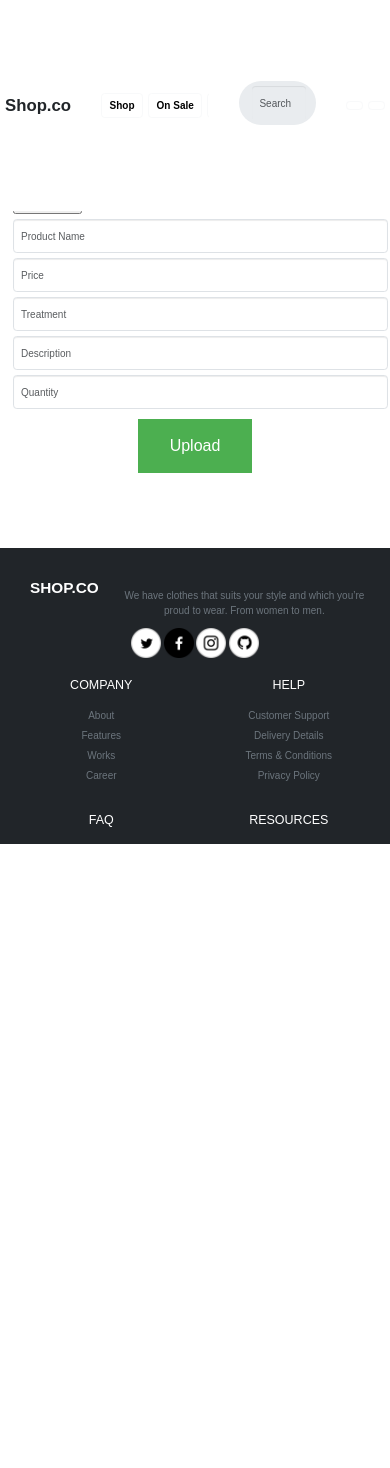
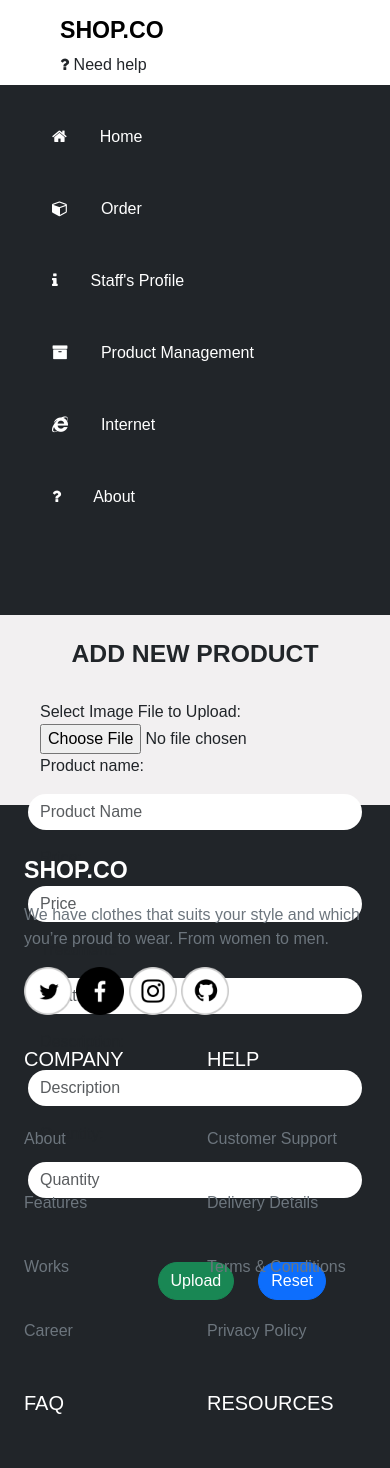
Before and after one commit to thuanvu301103/Laptrinhweb_Assignment, a PHP site: page /views/staff.php in a window 390 px wide. Shown: the top 1468 px of the page. Before the commit the page ends 844 px from the top, so only its background shows below. Run offline with PHP 8.4, Linux system fonts and the light colour scheme; data that the repository does not hold is empty; some libraries are stand-ins or nearby versions.

Commit message:
Add files via upload

```diff
--- a/views/staff.php
+++ b/views/staff.php
@@ -6,31 +6,16 @@
 
 <head>
 
-    <title>DrugStore</title>
+    <title>Staff | Add new product</title>
 
     <meta charset="utf-8">
     <meta name="viewport" content="width=device-width, initial-scale=1">
-    <link rel="stylesheet" href="https://maxcdn.bootstrapcdn.com/bootstrap/3.4.1/css/bootstrap.min.css">
+    <link rel="stylesheet" href="https://cdnjs.cloudflare.com/ajax/libs/font-awesome/4.7.0/css/font-awesome.min.css">
+    <link href="https://cdn.jsdelivr.net/npm/bootstrap@5.3.2/dist/css/bootstrap.min.css" rel="stylesheet" integrity="sha384-T3c6CoIi6uLrA9TneNEoa7RxnatzjcDSCmG1MXxSR1GAsXEV/Dwwykc2MPK8M2HN" crossorigin="anonymous">
     <script src="https://ajax.googleapis.com/ajax/libs/jquery/3.5.1/jquery.min.js"></script>
     <script src="https://maxcdn.bootstrapcdn.com/bootstrap/3.4.1/js/bootstrap.min.js"></script>
     <style>
-        body {
-            display: flex;
-            flex-direction: column;
-        }
 
-        header {
-            position: fixed;
-            width: 100%;
-            left: 0;
-            top: 0;
-        }
-
-        main {
-            position: absolute;
-            top: 150px;
-            z-index: -1;
-        }
         .add{
             max-width: 500px;
             margin: auto;
@@ -39,49 +24,120 @@
         .add input{
             margin: 5px 5px;
         }
-        .add .button{
-            background-color: #4CAF50; /* Green */
-            border: none;
-            color: white;
-            padding: 15px 32px;
-            text-align: center;
-            text-decoration: none;
-            display: inline-block;
-            font-size: 16px;
+        li {
+            padding-top: 2rem;
         }
 
     </style>
 </head>
 
-<body>
-    <header>
-        <?php include "header.php"; ?>
-    </header>
-    <main role="main" class="flex-shrink-0">
-    <h3>ADD NEW PRODUCT</h3>
-        <div class="container-fluid">
-            <body class="add">
+<body style="background-color: #F2F0F1;">
+    <nav class="navbar sticky-top" style="background-color: #FFFFFF;">
+        <div class="align-item-start container-fluid">
+            <a class="navbar-brand fs-3 fw-bolder px-5" href="#">SHOP.CO</a>
 
-                <form action="../controllers/addProduct_processing.php" method="post" enctype="multipart/form-data" >
-                        Select Image File to Upload:
-                    <input type="file" name="file">
-                    <input type="text" name="productname" placeholder="Product Name" id="productname" class="TextField form-control" rules="required" />
-                    <input type="number" name="price" placeholder="Price" id="price" class="TextField form-control" rules="required" />
-                    <input type="text" name="treatment" placeholder="Treatment" id="treatment" class="TextField form-control" rules="required" />
-                    <input type="text" name="description" placeholder="Description" id="description" class="TextField form-control" rules="required" />
-                    <input type="number" name="quantity" placeholder="Quantity" id="quantity" class="TextField form-control" rules="required" />
-                    <!-- <input type="text" name="pharmacyname" placeholder="Pharmacy Name" id="pharmacyname" class="TextField form-control" rules="required" /> -->
-                    <input class="button" type="submit" name="submit" value="Upload">
-                </form>
-            </body>
+            <!--Account-->
+            <div class="mr-auto nav-item px-5">
+                <a class="nav-link" href="#">
+                    <i class="fa fa-question" aria-hidden="true"></i> Need help
+                </a>
+            </div>
         </div>
-        <br>
-        <br>
-        <br>
-        <br>
-        <footer>
-            <?php include "footer.php" ?>
-        </footer>
-    </main>
+    </nav>
+    <div class="row" style="height: 45rem;">
+        <div class="col-sm-2 col-lg-3 bg-dark px-5">
+            <ul class="nav nav-pills flex-column mb-auto" style="height: 530px;">
+                <li class="nav-item">
+                    <a href="./homepage.php" class="nav-link text-white" aria-current="page">
+                        <i class="fa fa-home"></i>
+                        <svg class="bi me-2" width="16" height="16"><use xlink:href="#home"></use></svg>
+                            Home
+                    </a>
+                </li>
+                <li class="nav-item">
+                    <a href="#" class="nav-link text-white" aria-current="page">
+                        <i class="fa fa-cube"></i>
+                        <svg class="bi me-2" width="16" height="16"><use xlink:href="#home"></use></svg>
+                            Order
+                    </a>
+                </li>
+                <li class="nav-item">
+                    <a href="#" class="nav-link text-white" aria-current="page">
+                        <i class="fa fa-info"></i>
+                        <svg class="bi me-2" width="16" height="16"><use xlink:href="#home"></use></svg>
+                            Staff's Profile
+                    </a>
+                </li>
+                <li class="nav-item">
+                    <a href="#" class="nav-link text-white" aria-current="page">
+                        <i class="fa fa-archive"></i>
+                        <svg class="bi me-2" width="16" height="16"><use xlink:href="#home"></use></svg>
+                            Product Management
+                    </a>
+                </li>
+                <li class="nav-item">
+                    <a href="#" class="nav-link text-white" aria-current="page">
+                        <i class="fa fa-internet-explorer"></i>
+                        <svg class="bi me-2" width="16" height="16"><use xlink:href="#home"></use></svg>
+                            Internet
+                    </a>
+                </li>
+                <li class="nav-item">
+                    <a href="./pharmacy.php" class="nav-link text-white" aria-current="page">
+                        <i class="fa fa-question"></i>
+                        <svg class="bi me-2" width="16" height="16"><use xlink:href="#home"></use></svg>
+                            About
+                    </a>
+                </li>
+            </ul>
+        </div>
+        <div class="col-sm-10 col-lg-9">
+
+            <div class="container">
+                    <h2 class="fw-bold text-center p-4">ADD NEW PRODUCT</h2>
+                    <form class="form row px-3 m-0" action="../controllers/addProduct_processing.php" method="post" enctype="multipart/form-data" >
+
+                        <label>Select Image File to Upload: <input type="file" name="file"> </label>
+
+                        <label>Product name:</label>
+                        <input type="text" name="productname" placeholder="Product Name" id="productname"
+                            class="my-3 form-control text-secondary border border-0  rounded-pill form-control" rules="required" />
+
+                        <label>Rrice:</label>
+                        <input type="number" name="price" placeholder="Price" id="price"
+                            class="my-3 form-control text-secondary border border-0  rounded-pill form-control" rules="required" />
+
+                        <label>Treatment:</label>
+                        <input type="text" name="treatment" placeholder="Treatment" id="treatment"
+                            class="my-3 form-control text-secondary border border-0  rounded-pill form-control" rules="required" />
+
+                        <label>Description:</label>
+                        <input type="text" name="description" placeholder="Description" id="description"
+                            class="my-3 form-control text-secondary border border-0  rounded-pill form-control" rules="required" />
+
+                        <label>Quantity:</label>
+                        <input type="number" name="quantity" placeholder="Quantity" id="quantity"
+                            class="my-3 form-control text-secondary border border-0  rounded-pill form-control" rules="required" />
+                        <!-- <input type="text" name="pharmacyname" placeholder="Pharmacy Name" id="pharmacyname" class="TextField form-control" rules="required" /> -->
+                        <div class="d-flex flex-row text-center py-5 justify-content-end">
+                            <input class="btn btn-success rounded-pill signin-btn" type="submit" name="submit" value="Upload">
+                            <button type="reset" class="btn btn-primary rounded-pill signin-btn mx-4">Reset</button>
+                        </div>
+
+                    </form>
+
+            </div>
+        </div>
+        </div>
+    </div>
+
+
+
+    <?php include "footer.php" ?>
     <!-- enctype="multipart/form-data" -->
+     <!-- Bootstrap JS dependencies -->
+    <script src="https://code.jquery.com/jquery-3.5.1.slim.min.js"></script>
+    <script src="https://cdn.jsdelivr.net/npm/@popperjs/core@2.5.2/dist/umd/popper.min.js"></script>
+    <script src="https://cdn.jsdelivr.net/npm/bootstrap@5.3.2/dist/js/bootstrap.bundle.min.js" integrity="sha384-C6RzsynM9kWDrMNeT87bh95OGNyZPhcTNXj1NW7RuBCsyN/o0jlpcV8Qyq46cDfL" crossorigin="anonymous"></script>
+</body>
 </html>
```
